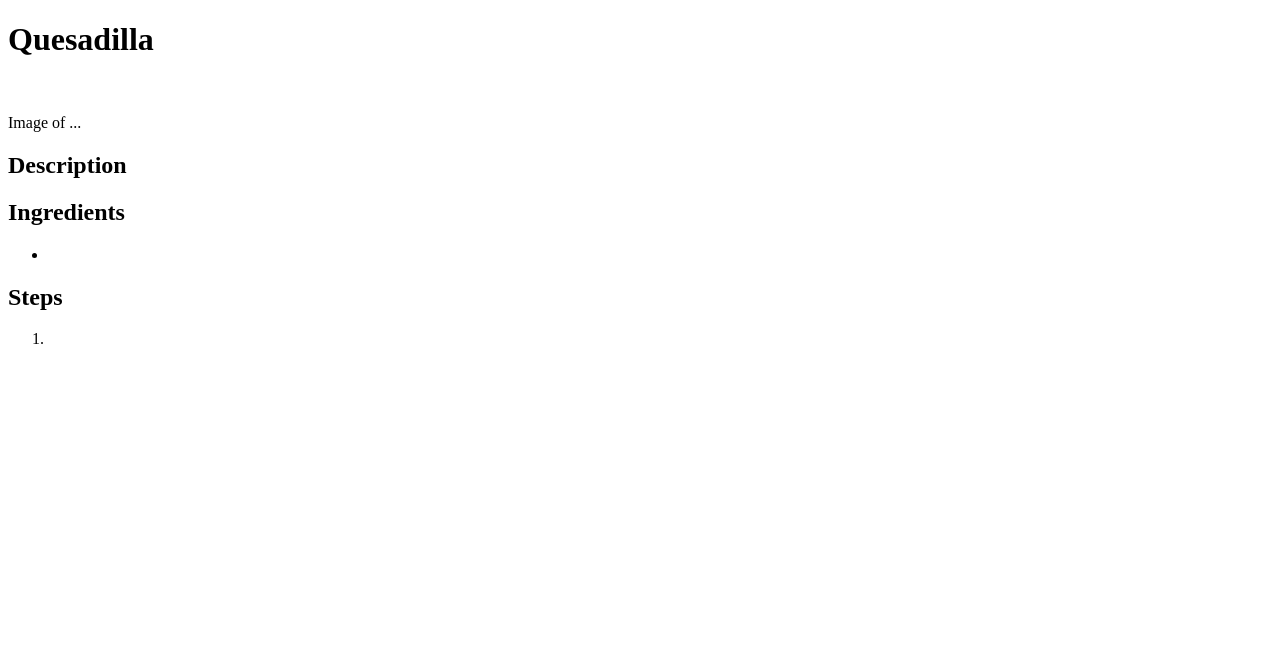
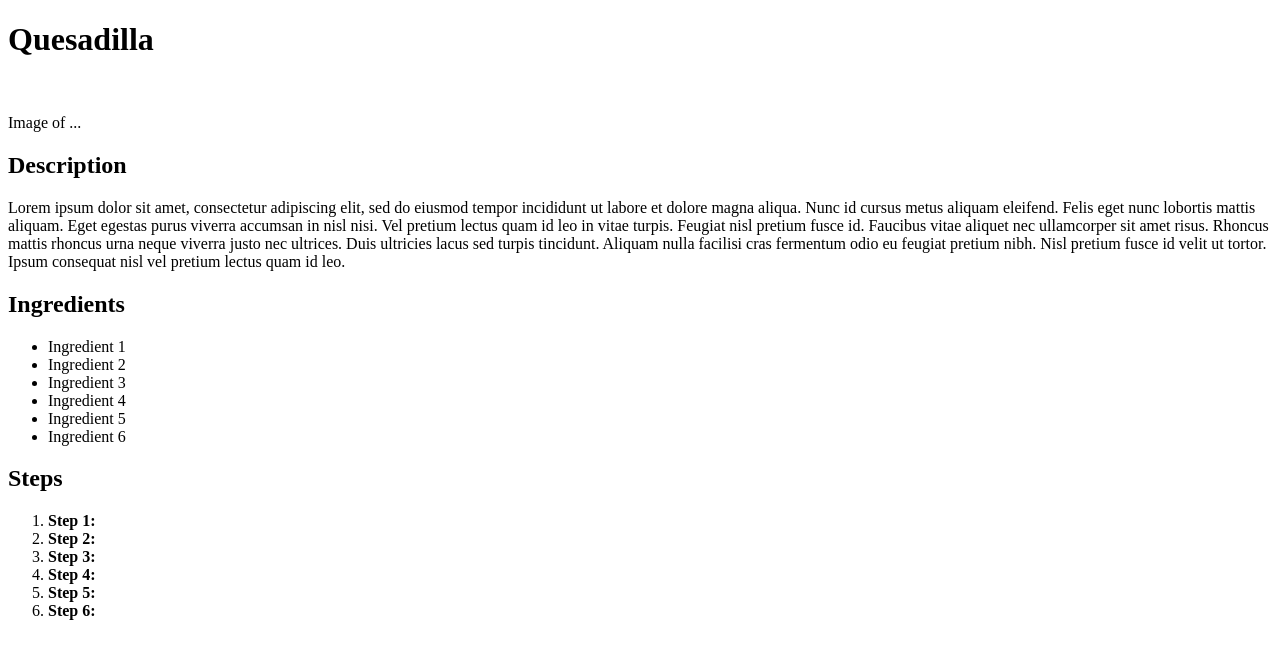
Before and after one commit to PatrykHegenberg/odin-recipes, a plain HTML site: page recipes/quesadilla.html in a window 1280 px wide. Drawn offline with Linux system fonts and the light colour scheme.

Commit message:
Added a Demo-Content to the recipes

```diff
--- a/recipes/quesadilla.html
+++ b/recipes/quesadilla.html
@@ -11,14 +11,30 @@
     <img src="" alt="">
     <p>Image of ...</p>
     <h2>Description</h2>
-    <p></p>
+    <p>Lorem ipsum dolor sit amet, consectetur adipiscing elit, sed do eiusmod tempor incididunt ut
+        labore et dolore magna aliqua. Nunc id cursus metus aliquam eleifend. Felis eget nunc lobortis
+        mattis aliquam. Eget egestas purus viverra accumsan in nisl nisi. Vel pretium lectus quam id leo in vitae turpis.
+        Feugiat nisl pretium fusce id. Faucibus vitae aliquet nec ullamcorper sit amet risus. Rhoncus mattis rhoncus urna
+        neque viverra justo nec ultrices. Duis ultricies lacus sed turpis tincidunt. Aliquam nulla facilisi cras fermentum
+        odio eu feugiat pretium nibh.
+        Nisl pretium fusce id velit ut tortor. Ipsum consequat nisl vel pretium lectus quam id leo.</p>
     <h2>Ingredients</h2>
     <ul>
-        <li></li>
+        <li>Ingredient 1</li>
+        <li>Ingredient 2</li>
+        <li>Ingredient 3</li>
+        <li>Ingredient 4</li>
+        <li>Ingredient 5</li>
+        <li>Ingredient 6</li>
     </ul>
     <h2>Steps</h2>
     <ol>
-        <li></li>
+        <li><strong>Step 1:</strong></li>
+        <li><strong>Step 2:</strong></li>
+        <li><strong>Step 3:</strong></li>
+        <li><strong>Step 4:</strong></li>
+        <li><strong>Step 5:</strong></li>
+        <li><strong>Step 6:</strong></li>
     </ol>
 </body>
 </html>
```
Also changed, not shown: recipes/pastaBake.html (+16 -3 lines), recipes/vegetablePancackes.html (+19 -3 lines), recipes/wraps.html (+19 -3 lines).
